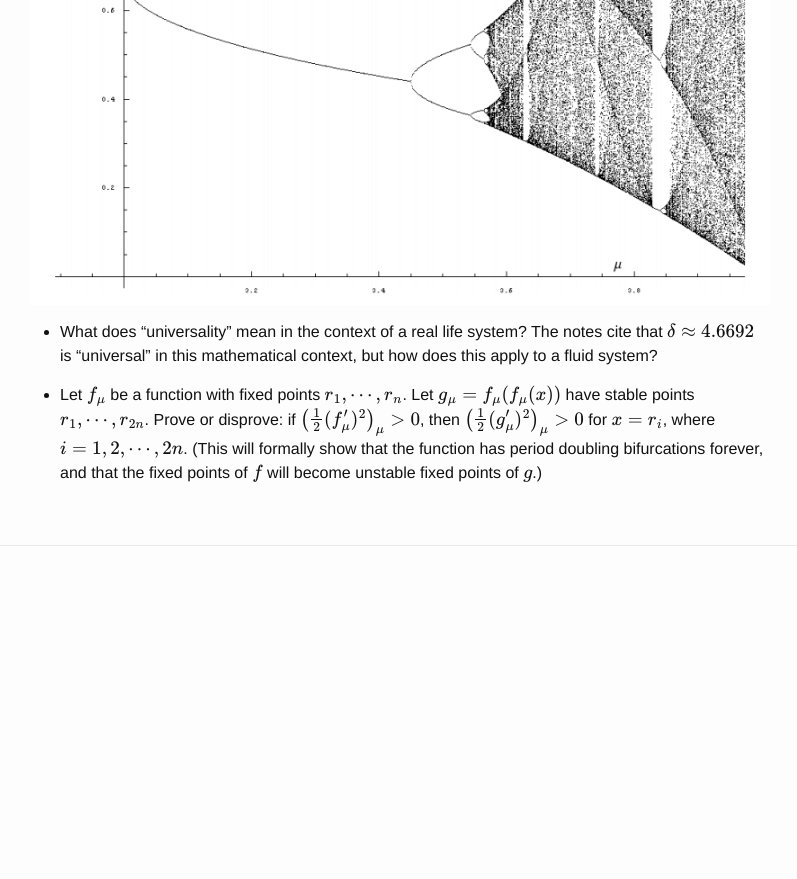
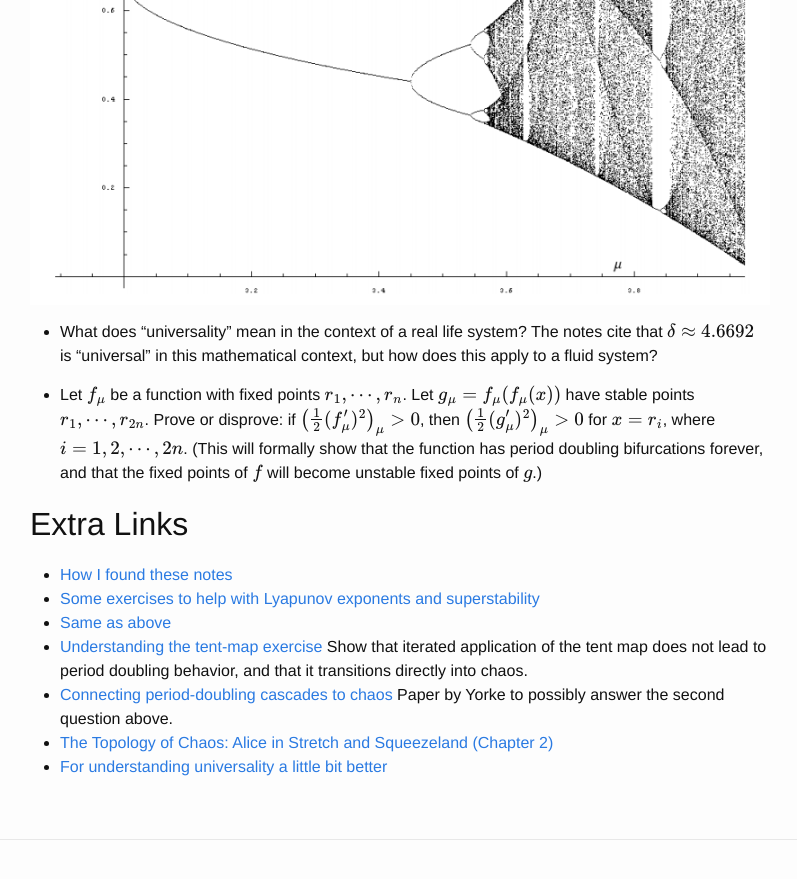
Before and after one commit to dragon96/dragon96.github.io, a Jekyll site: the page built from _posts/2018-07-09-renormalization.md, in a window 1280 px wide and 900 px high, scrolled down 786 px. Shown: the top 879 px of the window, without its empty margins (240-1037 px from the left). Built offline with Jekyll 4.4.1, drawn with Linux system fonts in a browser that asks for light colours; formulas are drawn with MathJax 3; before the commit the page ends 1392 px from its top, so only the background shows below that.

Commit message:
added extra links to renorm post

```diff
--- a/_posts/2018-07-09-renormalization.md
+++ b/_posts/2018-07-09-renormalization.md
@@ -25,6 +25,15 @@
 
  * Let $f_\mu$ be a function with fixed points $r_1, \cdots, r_{n}$. Let $g_\mu = f_\mu(f_\mu(x))$ have stable points $r_1,\cdots, r_{2n}$. Prove or disprove: if $\left(\frac12 (f_\mu^\prime)^2\right)_ {\mu} > 0$, then $\left(\frac12(g_\mu^\prime)^2\right)_ \mu > 0$ for $x=r_i$, where $i=1,2,\cdots, 2n$. (This will formally show that the function has period doubling bifurcations forever, and that the fixed points of $f$ will become unstable fixed points of $g$.)
 
+## Extra Links
+
+ * [How I found these notes](https://calculatedcontent.com/2015/04/01/why-deep-learning-works-ii-the-renormalization-group/)
+ * [Some exercises to help with Lyapunov exponents and superstability](https://www.math.ucdavis.edu/~romik/teaching-pages/mat119b/119b-hw7-solutions.pdf)
+ * [Same as above](https://www.math.ubc.ca/~andrewr/620341/assignments/assignment2_solutions.pdf)
+ * [Understanding the tent-map exercise](http://oldwww.ma.man.ac.uk/~pag/dynsyst/2-itineraries.pdf) Show that iterated application of the tent map does not lead to period doubling behavior, and that it transitions directly into chaos.
+ * [Connecting period-doubling cascades to chaos](https://arxiv.org/pdf/1002.3363.pdf) Paper by Yorke to possibly answer the second question above.
+ * [The Topology of Chaos: Alice in Stretch and Squeezeland (Chapter 2)](http://csc.ucdavis.edu/~chaos/courses/ncaso/Readings/ch2.pdf)
+ * [For understanding universality a little bit better](http://www.cns.gatech.edu/PHYS-4267/UFO.pdf)
 
 <!--
  Raw Notes:
```
